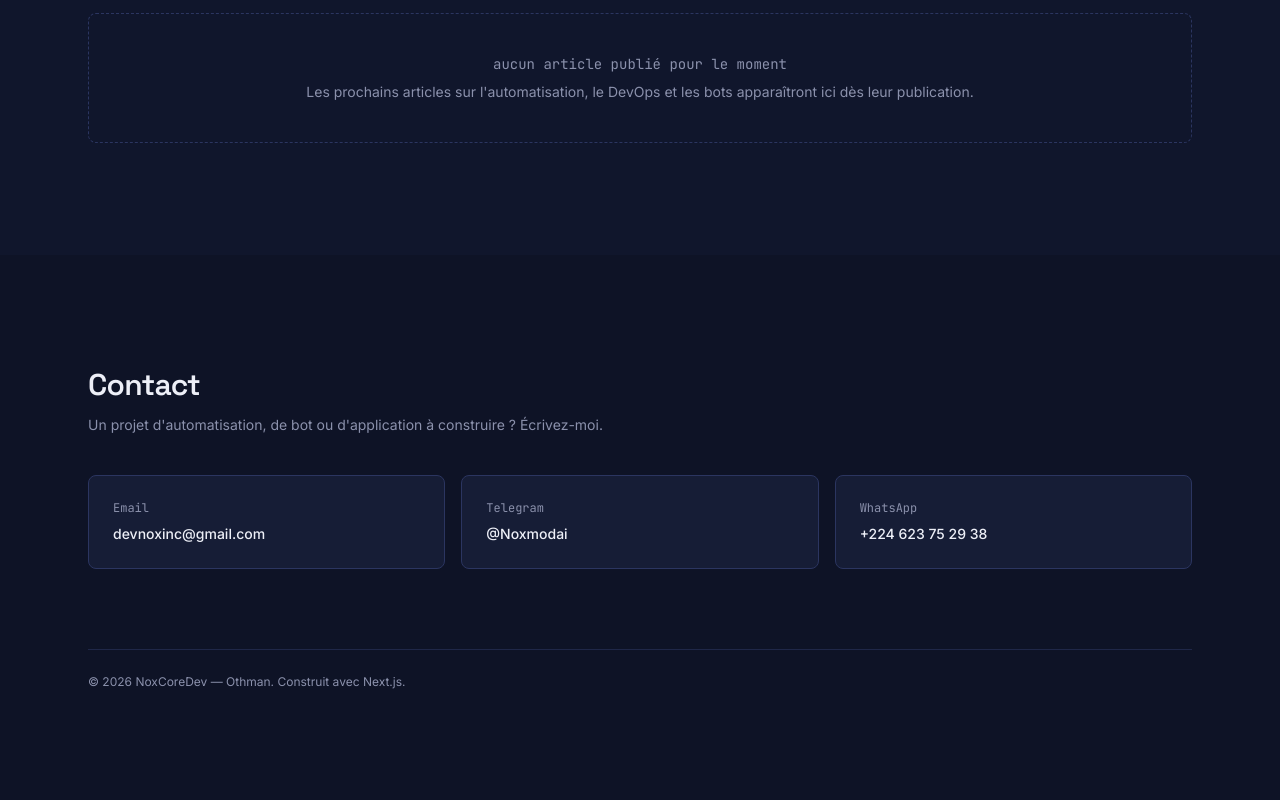
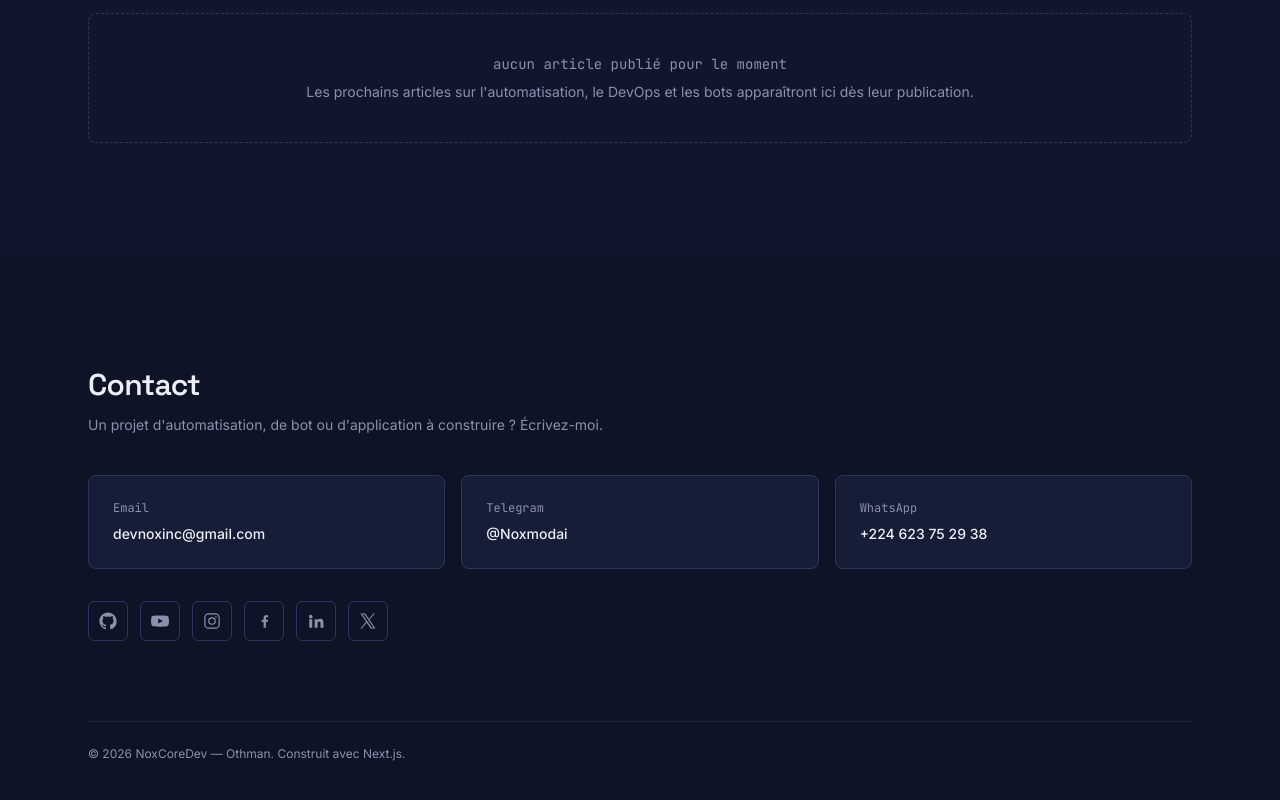
Before and after one commit to NoxCoreDev/NoxCoreDev-profile, a Next.js app: page / in a window 1280 px wide. Shown: the part 3144-3944 px from the top of the page. Built offline with nearby package versions, Linux system fonts and the light colour scheme.

Commit message:
Add files via upload

```diff
--- a/components/Contact.tsx
+++ b/components/Contact.tsx
@@ -1,3 +1,12 @@
+import {
+  GitHubIcon,
+  YouTubeIcon,
+  InstagramIcon,
+  FacebookIcon,
+  LinkedInIcon,
+  XIcon,
+} from "./icons";
+
 const channels = [
   { label: "Email", value: "devnoxinc@gmail.com", href: "mailto:devnoxinc@gmail.com" },
   { label: "Telegram", value: "@Noxmodai", href: "https://t.me/Noxmodai" },
@@ -6,6 +15,27 @@ const channels = [
     value: "+224 623 75 29 38",
     href: "https://wa.me/224623752938",
   },
+];
+
+const socials = [
+  { label: "GitHub", href: "https://github.com/NoxCoreDev", Icon: GitHubIcon },
+  {
+    label: "YouTube",
+    href: "https://youtube.com/@noxcoredev?si=YGqUJHTXHkSHr8lm",
+    Icon: YouTubeIcon,
+  },
+  {
+    label: "Instagram",
+    href: "https://www.instagram.com/noxprimeeeinc?vrfl=NmM3ZWFsd2t3cXdm",
+    Icon: InstagramIcon,
+  },
+  {
+    label: "Facebook",
+    href: "https://www.facebook.com/share/1VZrh6qJQD",
+    Icon: FacebookIcon,
+  },
+  { label: "LinkedIn", href: "https://www.linkedin.com/in/NoxCoreDev", Icon: LinkedInIcon },
+  { label: "X", href: "https://www.x.com/NoxPrimeeeinc", Icon: XIcon },
 ];
 
 export default function Contact() {
@@ -33,6 +63,22 @@ export default function Contact() {
         ))}
       </div>
 
+      <div className="mt-8 flex flex-wrap gap-3">
+        {socials.map(({ label, href, Icon }) => (
+          <a
+            key={label}
+            href={href}
+            target="_blank"
+            rel="noopener noreferrer"
+            aria-label={label}
+            title={label}
+            className="flex h-10 w-10 items-center justify-center rounded-md border border-line text-muted transition-colors hover:border-accent2 hover:text-text"
+          >
+            <Icon className="h-[18px] w-[18px]" />
+          </a>
+        ))}
+      </div>
+
       <footer className="mt-20 border-t border-line/60 pt-6 text-xs text-muted">
         © {new Date().getFullYear()} NoxCoreDev — Othman. Construit avec Next.js.
       </footer>
--- /dev/null
+++ b/components/icons.tsx
@@ -0,0 +1,49 @@
+export function GitHubIcon(props: React.SVGProps<SVGSVGElement>) {
+  return (
+    <svg viewBox="0 0 24 24" fill="currentColor" {...props}>
+      <path d="M12 .5C5.73.5.5 5.73.5 12c0 5.1 3.29 9.41 7.86 10.94.57.1.78-.25.78-.55 0-.27-.01-1.17-.02-2.12-3.2.7-3.88-1.36-3.88-1.36-.52-1.33-1.28-1.68-1.28-1.68-1.04-.72.08-.7.08-.7 1.15.08 1.76 1.19 1.76 1.19 1.03 1.76 2.69 1.25 3.35.96.1-.75.4-1.25.73-1.54-2.55-.29-5.24-1.28-5.24-5.68 0-1.26.45-2.28 1.19-3.08-.12-.29-.52-1.47.11-3.06 0 0 .97-.31 3.18 1.18a11 11 0 0 1 5.8 0c2.2-1.49 3.17-1.18 3.17-1.18.64 1.6.24 2.77.12 3.06.74.8 1.19 1.82 1.19 3.08 0 4.41-2.7 5.38-5.26 5.67.42.36.78 1.07.78 2.17 0 1.56-.02 2.82-.02 3.2 0 .3.21.66.79.55A10.52 10.52 0 0 0 23.5 12C23.5 5.73 18.27.5 12 .5Z" />
+    </svg>
+  );
+}
+
+export function YouTubeIcon(props: React.SVGProps<SVGSVGElement>) {
+  return (
+    <svg viewBox="0 0 24 24" fill="currentColor" {...props}>
+      <path d="M23.5 7.2a3.02 3.02 0 0 0-2.12-2.14C19.5 4.5 12 4.5 12 4.5s-7.5 0-9.38.56A3.02 3.02 0 0 0 .5 7.2 31.6 31.6 0 0 0 0 12a31.6 31.6 0 0 0 .5 4.8 3.02 3.02 0 0 0 2.12 2.14C4.5 19.5 12 19.5 12 19.5s7.5 0 9.38-.56a3.02 3.02 0 0 0 2.12-2.14A31.6 31.6 0 0 0 24 12a31.6 31.6 0 0 0-.5-4.8ZM9.6 15.3V8.7L15.8 12l-6.2 3.3Z" />
+    </svg>
+  );
+}
+
+export function InstagramIcon(props: React.SVGProps<SVGSVGElement>) {
+  return (
+    <svg viewBox="0 0 24 24" fill="none" stroke="currentColor" strokeWidth="1.6" {...props}>
+      <rect x="2.5" y="2.5" width="19" height="19" rx="5" />
+      <circle cx="12" cy="12" r="4.3" />
+      <circle cx="17.3" cy="6.7" r="1.1" fill="currentColor" stroke="none" />
+    </svg>
+  );
+}
+
+export function FacebookIcon(props: React.SVGProps<SVGSVGElement>) {
+  return (
+    <svg viewBox="0 0 24 24" fill="currentColor" {...props}>
+      <path d="M14.5 21v-7.6h2.55l.38-2.96H14.5V8.56c0-.86.24-1.44 1.47-1.44h1.57V4.47A21 21 0 0 0 15.26 4c-2.27 0-3.82 1.39-3.82 3.93v2.5H8.88v2.97h2.56V21h3.06Z" />
+    </svg>
+  );
+}
+
+export function LinkedInIcon(props: React.SVGProps<SVGSVGElement>) {
+  return (
+    <svg viewBox="0 0 24 24" fill="currentColor" {...props}>
+      <path d="M4.98 3.5a2.5 2.5 0 1 1 0 5 2.5 2.5 0 0 1 0-5ZM3 9.5h4V21H3V9.5Zm6.5 0h3.83v1.57h.05c.53-1 1.84-2.07 3.79-2.07 4.05 0 4.8 2.67 4.8 6.14V21h-4v-5.3c0-1.26-.02-2.88-1.76-2.88-1.76 0-2.03 1.37-2.03 2.79V21h-4V9.5Z" />
+    </svg>
+  );
+}
+
+export function XIcon(props: React.SVGProps<SVGSVGElement>) {
+  return (
+    <svg viewBox="0 0 24 24" fill="currentColor" {...props}>
+      <path d="M13.9 10.4 21.1 2h-1.7l-6.2 7.3L8.3 2H2l7.5 10.9L2 22h1.7l6.6-7.7 5.3 7.7H22l-8.1-11.6Zm-2.3 2.7-.8-1.1L4.6 3.3h2.6l5 7.1.8 1.1 6.4 9.2h-2.6l-5.2-7.6Z" />
+    </svg>
+  );
+}
```
